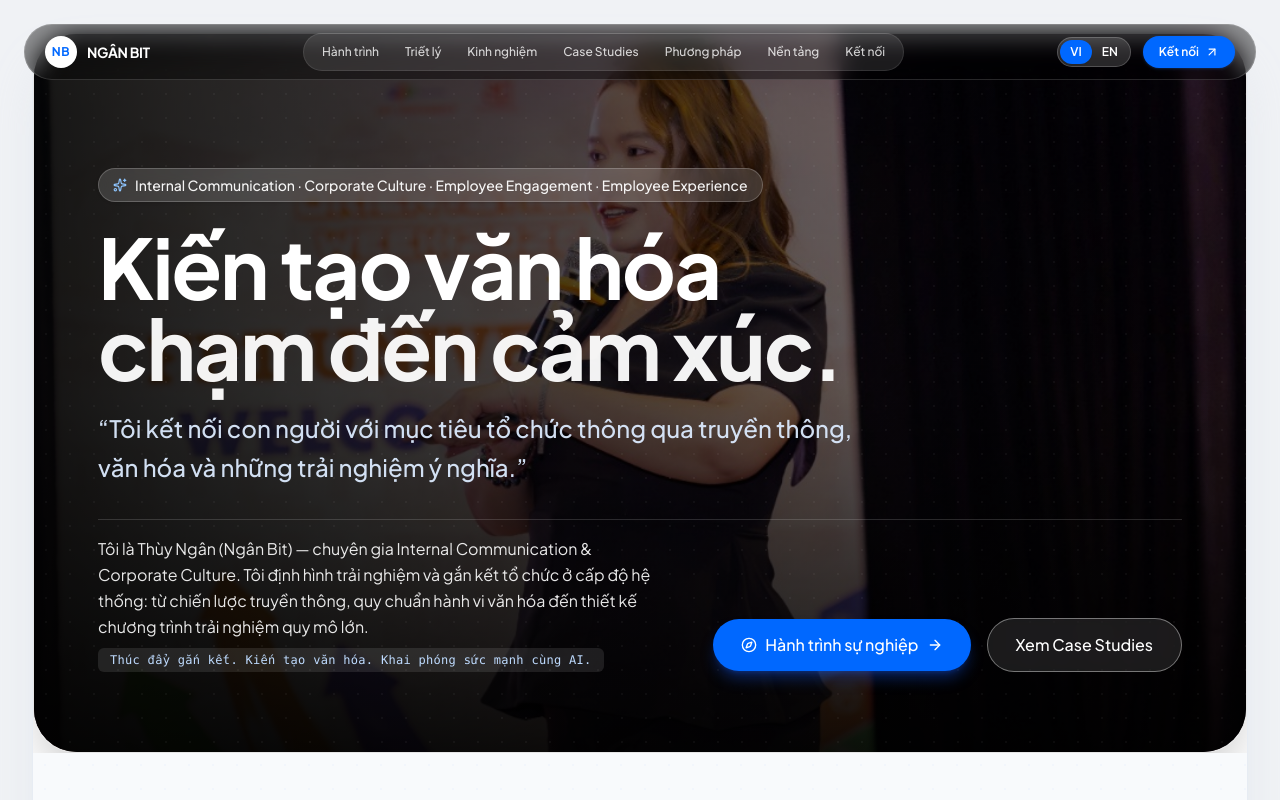
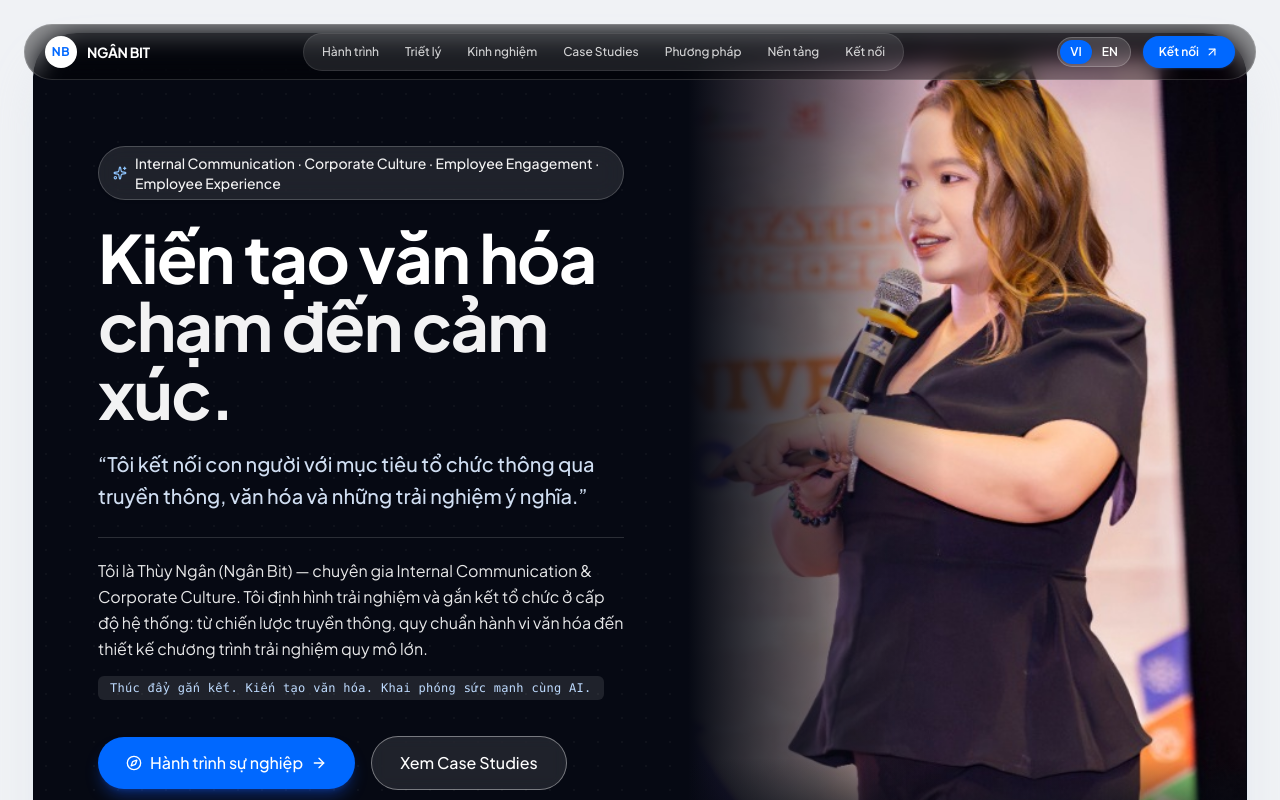
Before and after one commit to nngandang-alt/NganBit-personal-website, a React (Vite) app: page / in a window 1280 px wide. Shown: the top 800 px of the page. Built offline with nearby package versions, Linux system fonts and the light colour scheme.

Commit message:
fix(hero): implement two-zone layout with left text safe zone and right portrait placement

```diff
--- a/src/components/Hero.tsx
+++ b/src/components/Hero.tsx
@@ -18,70 +18,83 @@ export const Hero: React.FC<HeroProps> = ({
   return (
     <section
       id="hero"
-      className="relative w-full min-h-[85vh] lg:min-h-[90vh] flex flex-col justify-between overflow-hidden rounded-[28px] sm:rounded-[36px] lg:rounded-[44px] text-white select-none border border-black/10 shadow-2xl"
+      className="relative w-full min-h-[85vh] lg:min-h-[90vh] flex flex-col lg:flex-row items-stretch overflow-hidden rounded-[28px] sm:rounded-[36px] lg:rounded-[44px] text-white select-none border border-black/10 shadow-2xl bg-[#060913]"
     >
-      {/* Immersive Authentic Background Image */}
-      <div className="absolute inset-0 w-full h-full">
+      {/* Subtle Tech Grid Texture Across Hero Base */}
+      <div
+        className="absolute inset-0 opacity-[0.035] pointer-events-none bg-[radial-gradient(#ffffff_1px,transparent_1px)] [background-size:24px_24px] z-[1]"
+        aria-hidden="true"
+      />
+
+      {/* ========================================================================= */}
+      {/* RIGHT PORTRAIT ZONE (Desktop: ~46% right-aligned / Mobile: Top stacked) */}
+      {/* Keeps original photo intact, centered on subject with zero dark wash on her */}
+      {/* ========================================================================= */}
+      <div className="relative w-full h-[360px] sm:h-[440px] md:h-[480px] lg:h-full lg:w-[47%] xl:w-[46%] 2xl:w-[45%] lg:absolute lg:right-0 lg:top-0 lg:bottom-0 overflow-hidden pointer-events-none select-none z-[2] order-1 lg:order-2">
         <img
           src={heroBgImage}
           alt="Đặng Vũ Thùy Ngân (Ngân Bit) - Internal Communication & Corporate Culture"
-          className="w-full h-full object-cover object-[60%_20%] sm:object-[65%_20%] lg:object-[60%_25%] transform scale-100 transition-transform duration-1000 ease-out"
+          className="w-full h-full object-cover object-[52%_10%] sm:object-[52%_12%] lg:object-[52%_12%] transform scale-100"
           id="hero-bg-img"
         />
 
-        {/* Sophisticated Multi-Stage Gradient Overlay */}
-        <div className="absolute inset-0 bg-gradient-to-b from-black/35 via-black/45 to-black/90" />
-        <div className="absolute inset-0 bg-gradient-to-r from-black/85 via-black/45 to-transparent" />
+        {/* Desktop Left Fade: Smoothly dissolves the photo's left banner into the dark hero background */}
+        <div
+          className="hidden lg:block absolute inset-y-0 left-0 w-36 sm:w-48 lg:w-64 bg-gradient-to-r from-[#060913] via-[#060913]/60 to-transparent z-10 pointer-events-none"
+          aria-hidden="true"
+        />
 
-        {/* Subtle Tech grid overlay */}
+        {/* Bottom Fade: Anchors the portrait naturally into the card boundary */}
         <div
-          className="absolute inset-0 opacity-[0.04] pointer-events-none bg-[radial-gradient(#ffffff_1px,transparent_1px)] [background-size:24px_24px]"
+          className="absolute inset-x-0 bottom-0 h-28 sm:h-36 lg:h-28 bg-gradient-to-t from-[#060913] via-[#060913]/60 to-transparent z-10 pointer-events-none"
+          aria-hidden="true"
+        />
+
+        {/* Mobile Top Vignette: Ensures contrast behind the floating navbar on narrow viewports */}
+        <div
+          className="lg:hidden absolute inset-x-0 top-0 h-24 bg-gradient-to-b from-black/45 via-black/20 to-transparent z-10 pointer-events-none"
           aria-hidden="true"
         />
       </div>
 
-      {/* Top Spacer for floating transparent navbar */}
-      <div className="pt-24 sm:pt-28 md:pt-32" />
+      {/* ========================================================================= */}
+      {/* LEFT CONTENT SAFE ZONE (Desktop: ~54% width / Mobile: Below portrait)     */}
+      {/* Strictly contains all text, pill, quote, bio, and CTAs - ZERO overlap    */}
+      {/* ========================================================================= */}
+      <div className="relative z-20 w-full lg:w-[53%] xl:w-[54%] max-w-[700px] flex flex-col justify-center px-6 sm:px-10 md:px-12 lg:px-16 pt-4 sm:pt-6 lg:pt-28 pb-12 sm:pb-16 lg:pb-20 order-2 lg:order-1 -mt-12 sm:-mt-16 lg:mt-0">
 
-      {/* Hero Content Area */}
-      <div className="relative z-10 w-full px-6 sm:px-10 md:px-14 lg:px-16 pb-12 sm:pb-16 md:pb-20 mt-auto">
-        <div className="max-w-7xl mx-auto flex flex-col gap-6 sm:gap-8">
-
-          {/* Main Headline & Positioning */}
-          <div className="max-w-4xl text-left">
         {/* Positioning Pill */}
-            <div className="inline-flex items-center gap-2 px-3.5 py-1.5 rounded-full bg-white/15 backdrop-blur-md border border-white/20 text-xs sm:text-sm font-medium text-white/95 mb-4 sm:mb-6 shadow-sm">
+        <div className="inline-flex items-center gap-2 px-3.5 py-1.5 rounded-full bg-white/10 backdrop-blur-md border border-white/20 text-xs sm:text-sm font-medium text-white/95 mb-4 sm:mb-6 shadow-sm self-start">
           <Sparkles className="w-3.5 h-3.5 text-blue-300 shrink-0" />
           <span>{PERSONAL_INFO.domains[lang]}</span>
         </div>
 
+        {/* Main Headline - Bold, commanding, and cleanly contained */}
         <h1
-              className="font-bold tracking-tight text-white leading-[0.98] text-[clamp(2.5rem,6.5vw,5.75rem)] text-left"
+          className="font-bold tracking-tight text-white leading-[1.02] text-[clamp(2.5rem,5.2vw,4.5rem)] text-left"
           id="hero-main-heading"
         >
           {PERSONAL_INFO.heroHeadline[lang][0]}<br />
           <span className="text-white/95">{PERSONAL_INFO.heroHeadline[lang][1]}</span>
         </h1>
 
-            <p className="mt-4 sm:mt-5 text-lg sm:text-xl lg:text-2xl text-blue-100/95 font-medium leading-relaxed max-w-3xl">
+        {/* Core Positioning Quote */}
+        <p className="mt-4 sm:mt-5 text-base sm:text-lg lg:text-xl text-blue-100/95 font-medium leading-relaxed max-w-2xl">
           “{PERSONAL_INFO.corePositioning[lang]}”
         </p>
-          </div>
 
-          {/* Bottom Bar: Introduction text & Action Buttons */}
-          <div className="flex flex-col lg:flex-row lg:items-end justify-between gap-6 sm:gap-8 pt-4 border-t border-white/15">
-            {/* Bio summary & Tagline */}
-            <div className="max-w-xl text-left">
+        {/* Bio Summary & Tagline */}
+        <div className="mt-6 pt-5 border-t border-white/15 flex flex-col gap-2.5 max-w-xl">
           <p className="text-sm sm:text-base text-white/90 leading-relaxed font-normal antialiased">
             {PERSONAL_INFO.bioSummary[lang]}
           </p>
-              <div className="inline-flex items-center gap-2 mt-2 px-3 py-1 rounded-md bg-white/10 text-xs font-mono text-blue-200 tracking-wide">
+          <div className="inline-flex items-center gap-2 self-start mt-1 px-3 py-1 rounded-md bg-white/10 text-xs font-mono text-blue-200 tracking-wide">
             <span>{PERSONAL_INFO.tagline[lang]}</span>
           </div>
         </div>
 
-            {/* CTA Buttons */}
-            <div className="flex flex-wrap items-center gap-3.5 sm:gap-4 shrink-0">
+        {/* CTA Action Buttons - Strictly inside the left safe zone */}
+        <div className="mt-6 sm:mt-8 flex flex-wrap items-center gap-3.5 sm:gap-4 pt-1">
           {/* Primary Button: Zalo-inspired Blue Pill */}
           <button
             onClick={onExploreStory}
@@ -102,9 +115,7 @@ export const Hero: React.FC<HeroProps> = ({
             <span>{lang === 'vi' ? 'Xem Case Studies' : 'View Case Studies'}</span>
           </button>
         </div>
-          </div>
 
-        </div>
       </div>
     </section>
   );
```
Lines whose indentation alone changed are shown as unchanged.
